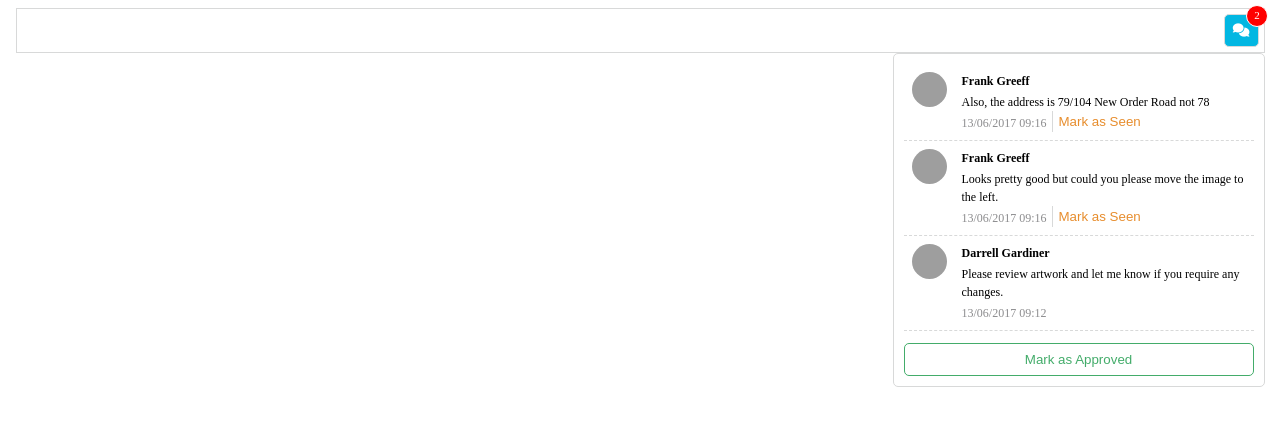
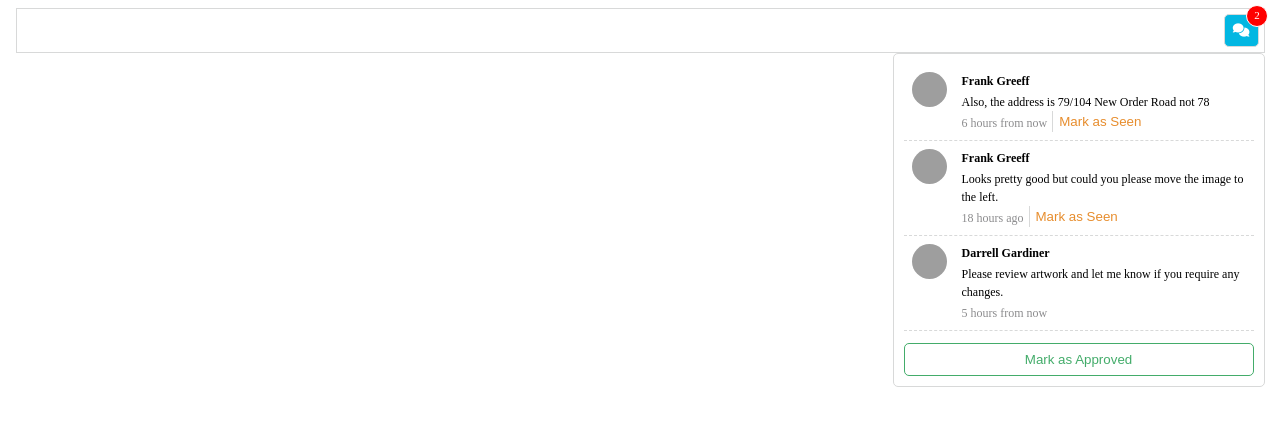
Before and after one commit to jacquesgreeff/artwork-comments, a React (Create React App) app: page / in a window 1280 px wide. Both pictures are taken after a click on the button 1241 px from the left and 30 px from the top of the page. Shown: the top 426 px of the page. Built offline with nearby package versions, Linux system fonts and the light colour scheme; grey boxes are pictures that could not be loaded.

Commit message:
TimeAgo Added to comment seen

```diff
--- a/package.json
+++ b/package.json
@@ -9,7 +9,9 @@
     "axios": "^0.19.2",
     "react": "^16.13.1",
     "react-dom": "^16.13.1",
-    "react-scripts": "3.4.1"
+    "react-scripts": "3.4.1",
+    "react-time-ago": "^6.0.0",
+    "react-timeago": "^4.4.0"
   },
   "scripts": {
     "start": "react-scripts start",
--- a/src/comments.css
+++ b/src/comments.css
@@ -36,7 +36,6 @@
   height: 10px;
   border: 0.5px solid white;
   padding: 5px;
-  transition-property: ;
   transition-delay: 300ms;
 }
 
--- a/src/components/Comment.js
+++ b/src/components/Comment.js
@@ -1,8 +1,10 @@
 import React from 'react';
 import '../comments.css'
+import TimeAgo from 'react-timeago'
 
 const Comment = ({ comments, markCommentSeen }) => {
   const { body, id, acknowledged, dates:{created: {date_time}},user:{ full_name, image: { thumb_url }}} = comments
+
 
   return (
     <div className="comment" >
@@ -11,7 +13,7 @@ const Comment = ({ comments, markCommentSeen }) => {
         <div className="comment-username">{full_name}</div>
         <div>{body}</div>
         <div className="time-and-seen-button">
-          <div className="comment-timestamp">{date_time}</div>
+          <div className="comment-timestamp"><TimeAgo date={date_time} /></div>
           <button className="seen-button" onClick={() => markCommentSeen(id)} style={{display: acknowledged ? 'none' : ''}}>Mark as Seen</button>
         </div>
       </div>
--- a/src/data.js
+++ b/src/data.js
@@ -7,7 +7,7 @@ const CommentData = [
 		"acknowledged": false,
 		"dates": {
 			"created": {
-				"date_time": "13/06/2017 09:16"
+				"date_time": "24 June 2020 10:16"
 			}
 		},
 		"user": {
@@ -57,7 +57,7 @@ const CommentData = [
 		"acknowledged": false,
 		"dates": {
 			"created": {
-				"date_time": "13/06/2017 09:16"
+				"date_time": "23 June 2020 10:16"
 			}
 		},
 		"user": {
@@ -107,7 +107,7 @@ const CommentData = [
 		"acknowledged": true,
 		"dates": {
 			"created": {
-				"date_time": "13/06/2017 09:12"
+				"date_time": "24 June 2020 09:12"
 			}
 		},
 		"user": {
```
Also changed, not shown: 1 other file (tests, documents, lock files or other folders).
